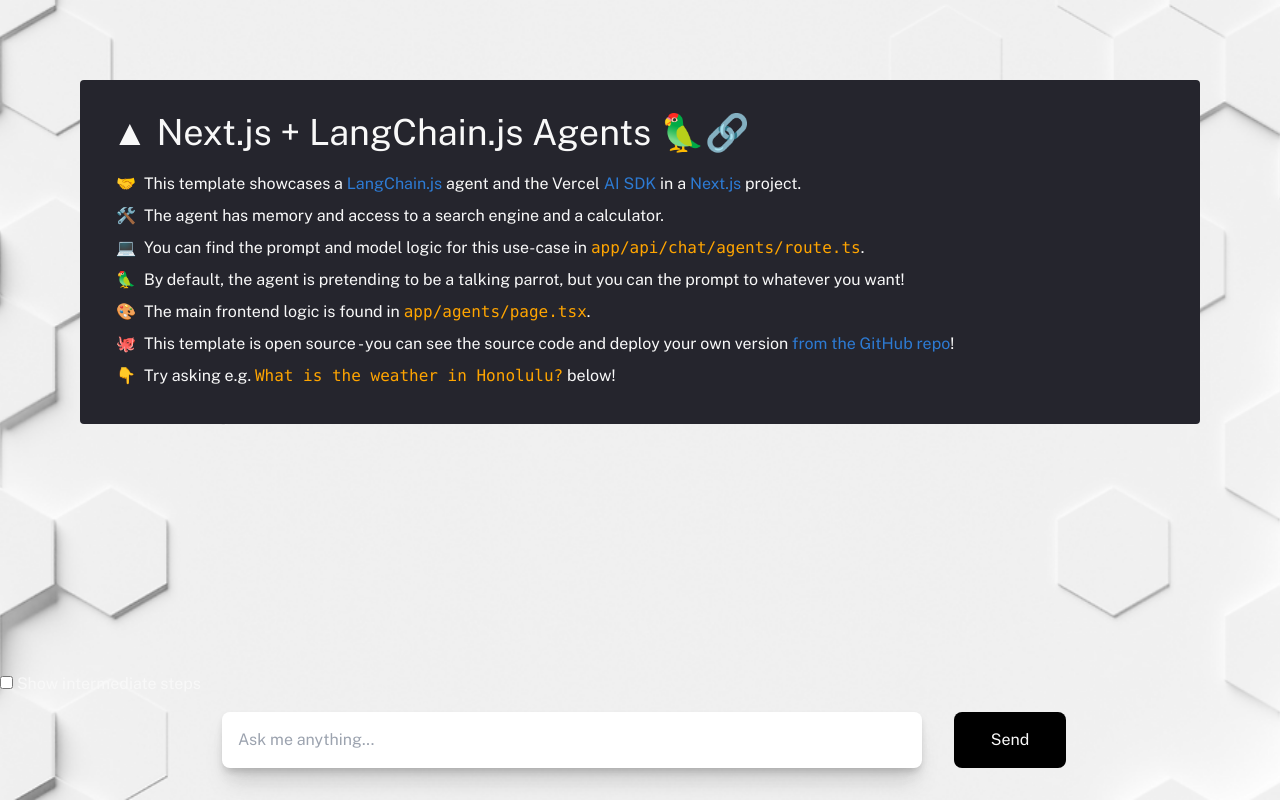
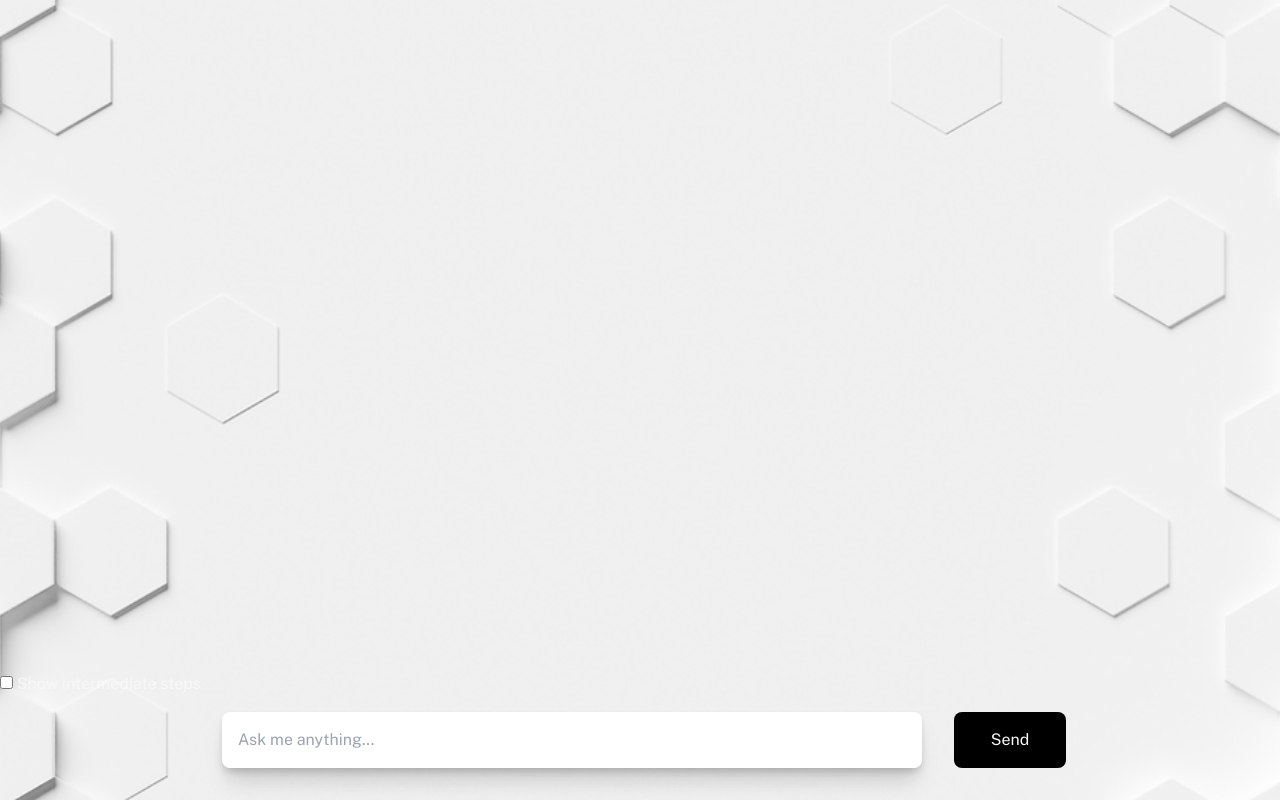
Before and after one commit to mzafarr/chatbot-be, a Next.js app: page /agents in a window 1280 px wide. Built offline with nearby package versions, Linux system fonts and the light colour scheme.

Commit message:
first commit

```diff
--- a/app/agents/page.tsx
+++ b/app/agents/page.tsx
@@ -1,87 +1,9 @@
 import { ChatWindow } from "@/components/ChatWindow";
 
 export default function AgentsPage() {
-  const InfoCard = (
-    <div className="p-4 md:p-8 rounded bg-[#25252d] w-full max-h-[85%] overflow-hidden">
-      <h1 className="text-3xl md:text-4xl mb-4">
-        ▲ Next.js + LangChain.js Agents 🦜🔗
-      </h1>
-      <ul>
-        <li className="text-l">
-          🤝
-          <span className="ml-2">
-            This template showcases a{" "}
-            <a href="https://js.langchain.com/" target="_blank">
-              LangChain.js
-            </a>{" "}
-            agent and the Vercel{" "}
-            <a href="https://sdk.vercel.ai/docs" target="_blank">
-              AI SDK
-            </a>{" "}
-            in a{" "}
-            <a href="https://nextjs.org/" target="_blank">
-              Next.js
-            </a>{" "}
-            project.
-          </span>
-        </li>
-        <li>
-          🛠️
-          <span className="ml-2">
-            The agent has memory and access to a search engine and a calculator.
-          </span>
-        </li>
-        <li className="hidden text-l md:block">
-          💻
-          <span className="ml-2">
-            You can find the prompt and model logic for this use-case in{" "}
-            <code>app/api/chat/agents/route.ts</code>.
-          </span>
-        </li>
-        <li>
-          🦜
-          <span className="ml-2">
-            By default, the agent is pretending to be a talking parrot, but you
-            can the prompt to whatever you want!
-          </span>
-        </li>
-        <li className="hidden text-l md:block">
-          🎨
-          <span className="ml-2">
-            The main frontend logic is found in <code>app/agents/page.tsx</code>
-            .
-          </span>
-        </li>
-        <li className="text-l">
-          🐙
-          <span className="ml-2">
-            This template is open source - you can see the source code and
-            deploy your own version{" "}
-            <a
-              href="https://github.com/langchain-ai/langchain-nextjs-template"
-              target="_blank"
-            >
-              from the GitHub repo
-            </a>
-            !
-          </span>
-        </li>
-        <li className="text-l">
-          👇
-          <span className="ml-2">
-            Try asking e.g. <code>What is the weather in Honolulu?</code> below!
-          </span>
-        </li>
-      </ul>
-    </div>
-  );
   return (
     <ChatWindow
       endpoint="api/chat/agents"
-      emptyStateComponent={InfoCard}
-      placeholder="Squawk! I'm a conversational agent! Ask me about the current weather in Honolulu!"
-      titleText="Polly the Agentic Parrot"
-      emoji="🦜"
       showIntermediateStepsToggle={true}
     ></ChatWindow>
   );
```
